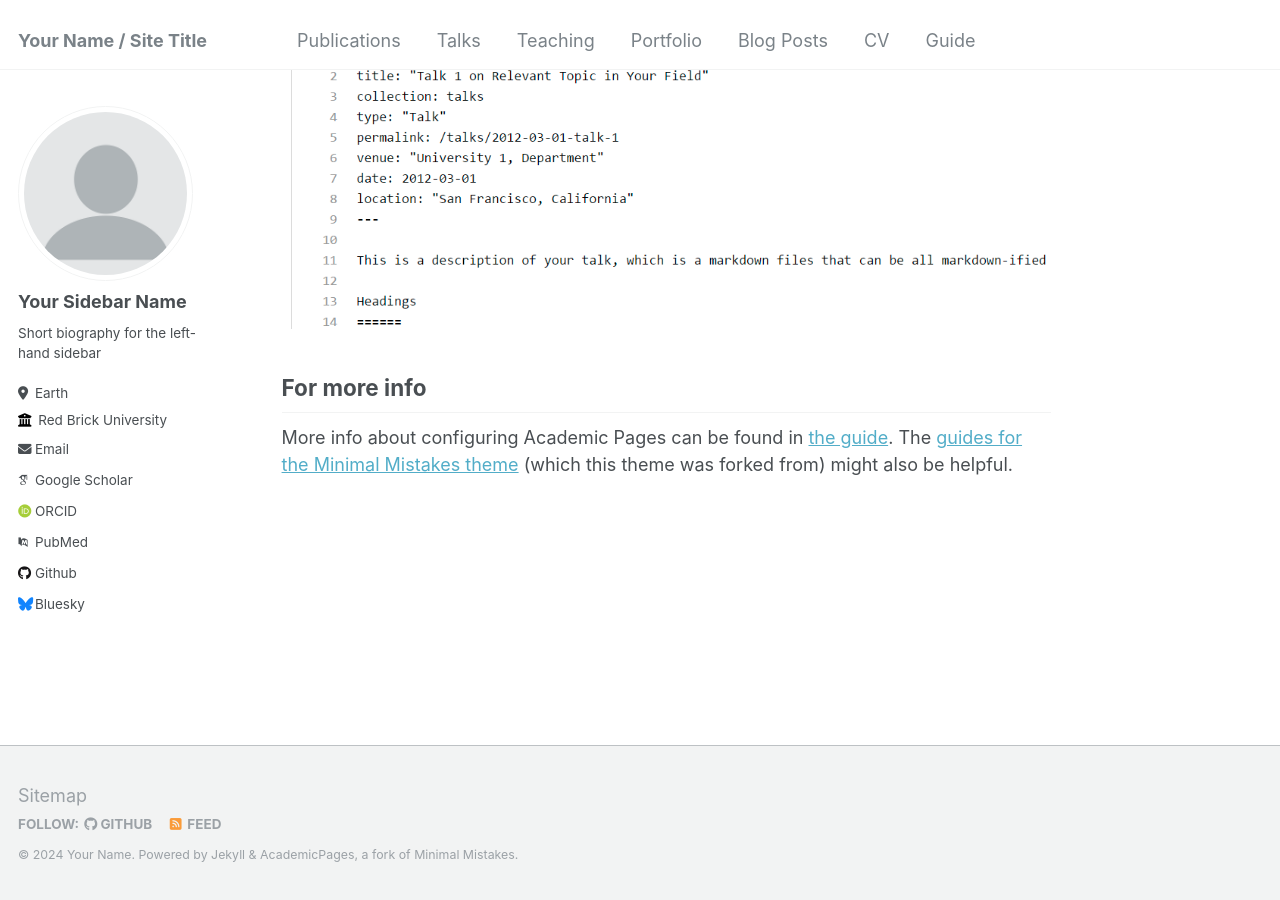
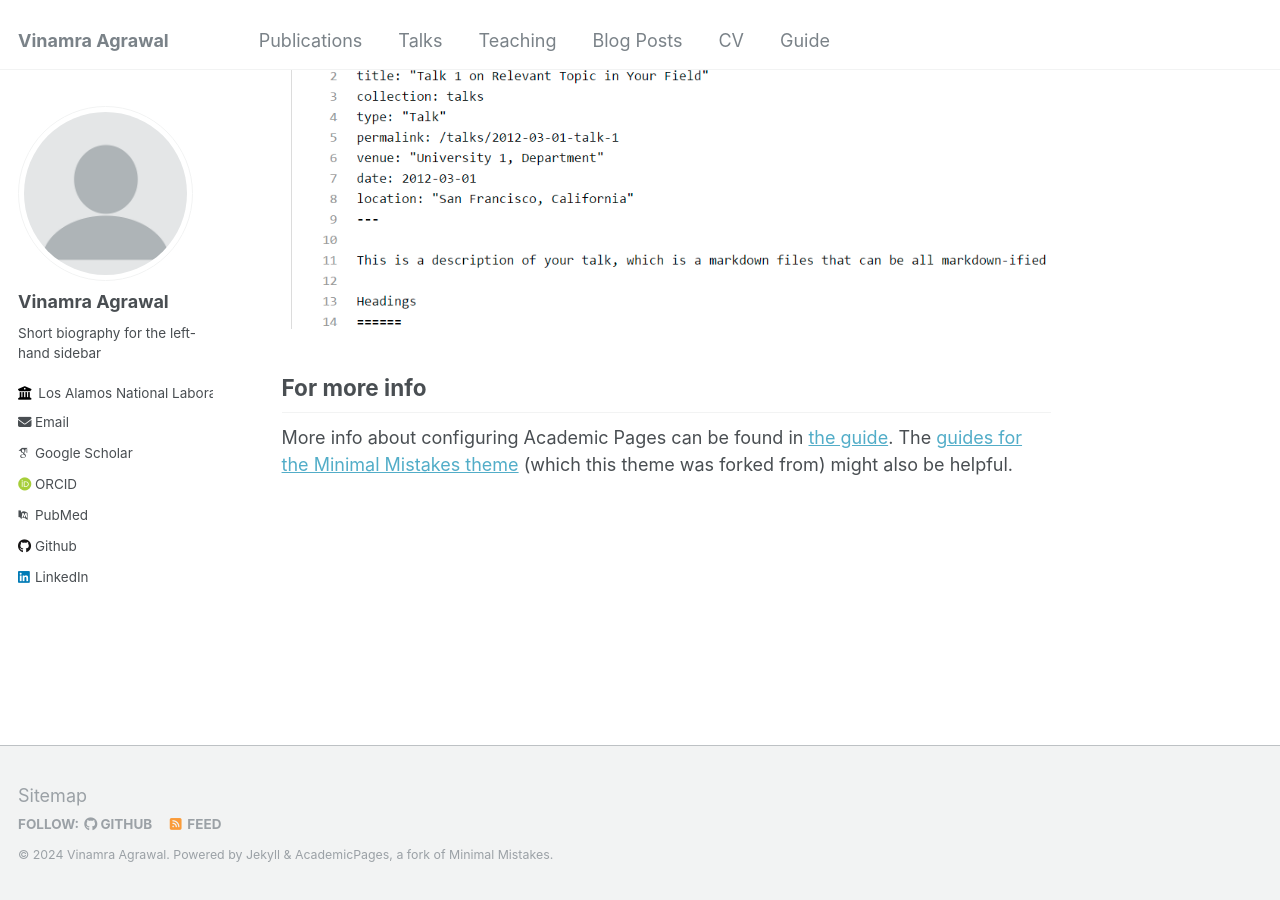
Before and after one commit to vinagr/vinagr.github.io, a Jekyll site: the page built from _pages/about.md, in a window 1280 px wide and 900 px high, scrolled down 2660 px. Built offline with Jekyll 4.4.1, drawn with Linux system fonts in a browser that asks for light colours; some web fonts are replaced.

Commit message:
preliminary changes

```diff
--- a/_config.yml
+++ b/_config.yml
@@ -8,11 +8,11 @@
 
 # Basic Site Settings
 locale                   : "en-US"
-title                    : "Your Name / Site Title"
+title                    : "Vinamra Agrawal"
 title_separator          : "-"
-name                     : &name "Your Name"
-description              : &description "personal description"
-url                      : https://academicpages.github.io # the base hostname & protocol for your site e.g. "https://mmistakes.github.io"
+name                     : &name "Vinamra Agrawal"
+description              : &description "Scientist, Los Alamos National Laboratory"
+url                      : https://vinagr.github.io # the base hostname & protocol for your site e.g. "https://mmistakes.github.io"
 baseurl                  : "" # the subpath of your site, e.g. "/blog"
 repository               : "academicpages/academicpages.github.io"
 
@@ -22,17 +22,17 @@ repository               : "academicpages/academicpages.github.io"
 author:
   # Biographic information
   avatar           : "profile.png"
-  name             : "Your Sidebar Name"
+  name             : "Vinamra Agrawal"
   pronouns         : # example: "she/her"
   bio              : "Short biography for the left-hand sidebar"
-  location         : "Earth"
-  employer         : "Red Brick University"
+  location         : # "Los Alamos National Laboratory"
+  employer         : "Los Alamos National Laboratory"
   uri              : # URL
-  email            : "none@example.org"
+  email            : "vagrawal@lanl.gov"
 
   # Academic websites
   arxiv            : # URL - Update with the correct link to your profile
-  googlescholar    : "https://scholar.google.com/citations?user=PS_CX0AAAAAJ"
+  googlescholar    : "https://scholar.google.com/citations?user=S1uoYRQAAAAJ"
   impactstory      : # URL
   orcid            : "http://orcid.org/yourorcidurl"
   pubmed           : "https://www.ncbi.nlm.nih.gov/pubmed/?term=john+snow"
@@ -42,12 +42,12 @@ author:
   bitbucket        : # Username - Update with your username on the site
   codepen          : # Username
   dribbble         : # Username
-  github           : "academicpages"
+  github           : "vinagr"
   kaggle           : # Username
   stackoverflow    : # User number or user number and name (i.e., use "1" or "1/jeff-atwood")
 
   # Social media
-  bluesky          : "bsky.app" # Replace this with you Bluesky username
+  bluesky          : # "bsky.app" # Replace this with you Bluesky username
   facebook         : # Username
   flickr           : # Username
   foursquare       : # Username
@@ -56,7 +56,7 @@ author:
   keybase          : # Username
   instagram        : # Username
   lastfm           : # Username
-  linkedin         : # Username
+  linkedin         : "vinamra-agrawal-3b144130"
   mastodon         : # URL
   medium           : # URL
   pinterest        : # Username
--- a/_data/navigation.yml
+++ b/_data/navigation.yml
@@ -9,8 +9,8 @@ main:
   - title: "Teaching"
     url: /teaching/
 
-  - title: "Portfolio"
-    url: /portfolio/
+  #- title: "Portfolio"
+  #  url: /portfolio/
 
   - title: "Blog Posts"
     url: /year-archive/
```
